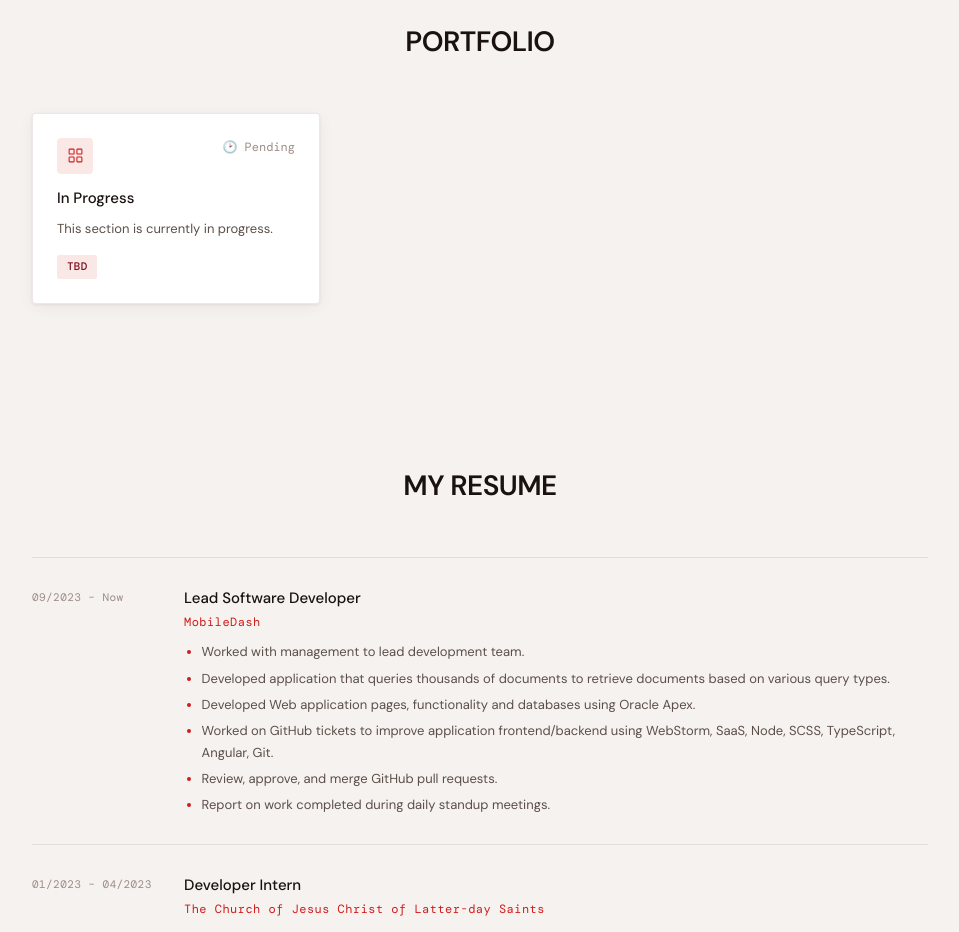
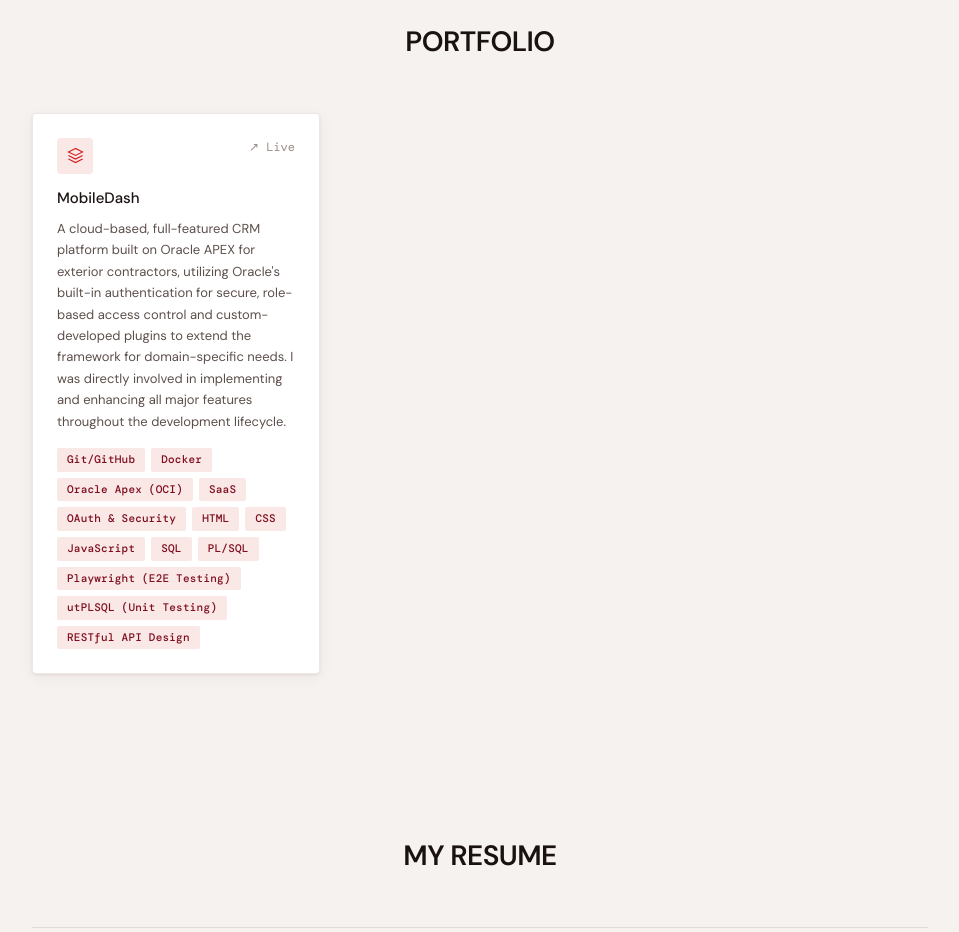
Before and after one commit to Antonio-Saucedo/professional-portfolio, a React (Vite) app: page / in a window 1280 px wide. Shown: the part 1880-2812 px from the top of the page, without its empty margins (160-1119 px from the left). Built offline with nearby package versions, Linux system fonts and the light colour scheme; no server answers.

Commit message:
Added MobileDash portfolio project

```diff
--- a/src/App.tsx
+++ b/src/App.tsx
@@ -175,18 +175,35 @@ function App() {
                         <div className="project-header">
                             <div className="project-icon">
                                 <svg viewBox="0 0 24 24" fill="none" stroke="currentColor" strokeWidth="1.5">
-                                    <rect x="3" y="3" width="7" height="7" rx="1"/>
-                                    <rect x="14" y="3" width="7" height="7" rx="1"/>
-                                    <rect x="3" y="14" width="7" height="7" rx="1"/>
-                                    <rect x="14" y="14" width="7" height="7" rx="1"/>
+                                    <path d="M12 2L2 7l10 5 10-5-10-5z"/>
+                                    <path d="M2 17l10 5 10-5"/>
+                                    <path d="M2 12l10 5 10-5"/>
                                 </svg>
                             </div>
-                            <a className="project-link" href="#">🕑 Pending</a>
+                            <a className="project-link" href="https://app.mobiledash.net/">↗ Live</a>
                         </div>
-                        <div className="project-name">In Progress</div>
-                        <div className="project-desc">This section is currently in progress.
+                        <div className="project-name">MobileDash</div>
+                        <div className="project-desc">A cloud-based, full-featured CRM platform built on Oracle APEX for
+                            exterior contractors, utilizing Oracle's built-in authentication for secure, role-based
+                            access control and custom-developed plugins to extend the framework for domain-specific
+                            needs. I was directly involved in implementing and enhancing all major features throughout
+                            the development lifecycle.
                         </div>
-                        <div className="project-tags"><span className="tag">TBD</span></div>
+                        <div className="project-tags">
+                            <span className="tag">Git/GitHub</span>
+                            <span className="tag">Docker</span>
+                            <span className="tag">Oracle Apex (OCI)</span>
+                            <span className="tag">SaaS</span>
+                            <span className="tag">OAuth & Security</span>
+                            <span className="tag">HTML</span>
+                            <span className="tag">CSS</span>
+                            <span className="tag">JavaScript</span>
+                            <span className="tag">SQL</span>
+                            <span className="tag">PL/SQL</span>
+                            <span className="tag">Playwright (E2E Testing)</span>
+                            <span className="tag">utPLSQL (Unit Testing)</span>
+                            <span className="tag">RESTful API Design</span>
+                        </div>
                     </div>
                 </div>
             </section>
```
